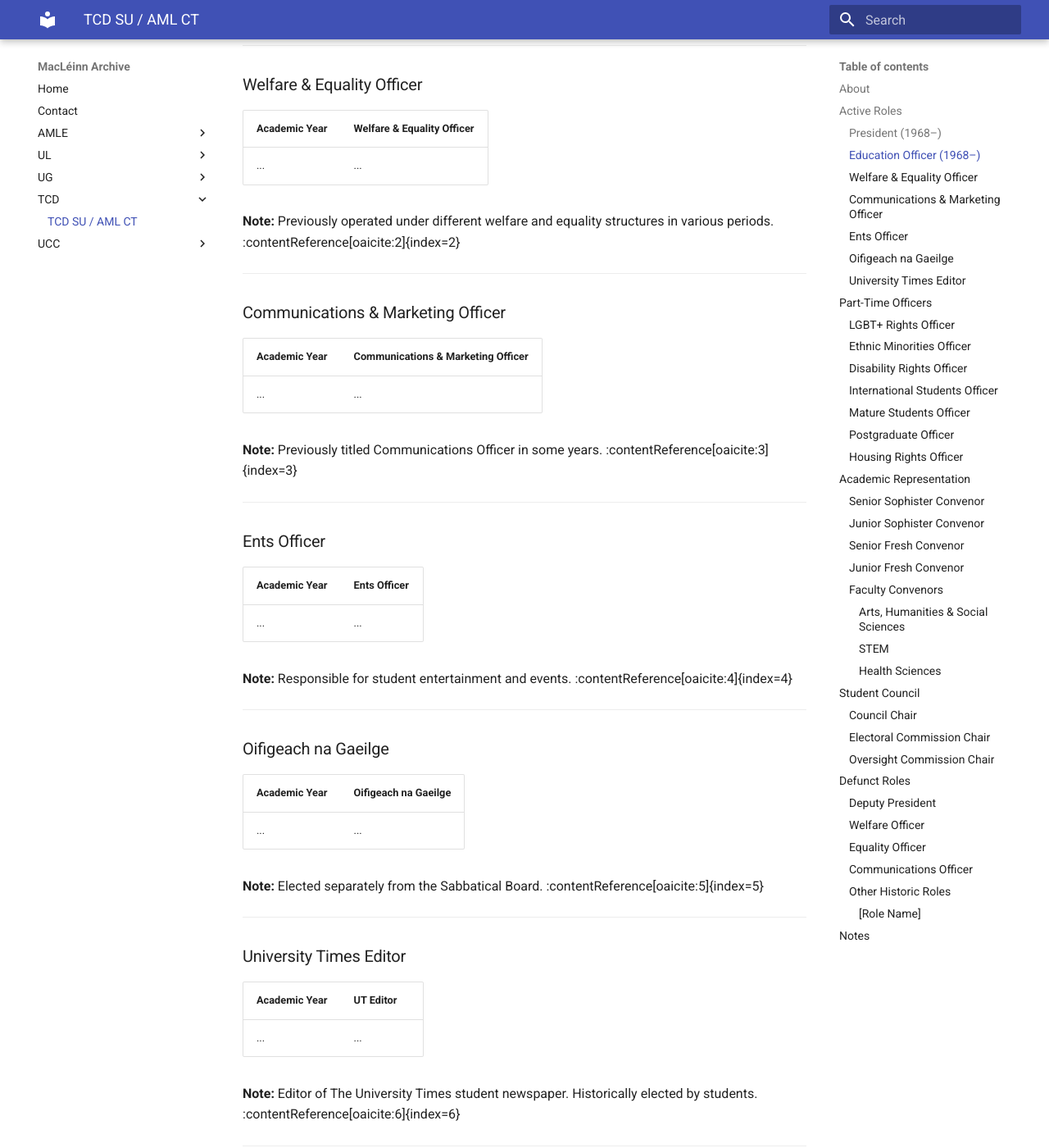
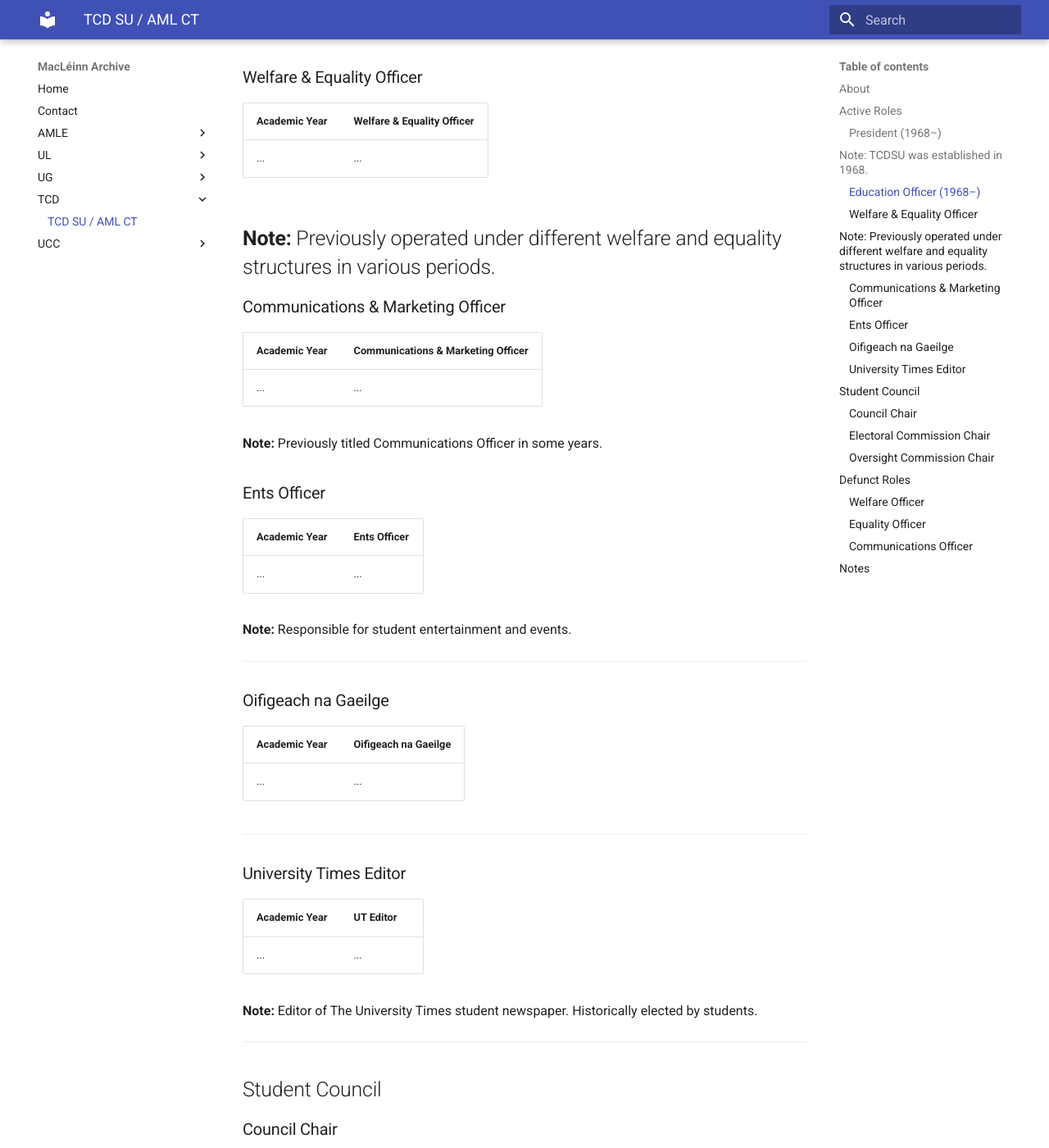
Before and after one commit to omahonye/macleinn_archive, an MkDocs documentation site: the page built from docs/tcd/tcdsu.md, in a window 1280 px wide and 1400 px high, scrolled down 1043 px. Shown: the whole window at 82% size. Built offline with MkDocs 1.6.1 and Material for MkDocs 9.7.7, drawn with Linux system fonts in a browser that asks for light colours; some of the changed text lies outside the part shown.

Commit message:
Update tcdsu.md

```diff
--- a/docs/tcd/tcdsu.md
+++ b/docs/tcd/tcdsu.md
@@ -18,8 +18,7 @@
 |---|---|
 | ... | ... |
 
-**Note:** TCDSU was established in 1968. :contentReference[oaicite:0]{index=0}
-
+**Note:** TCDSU was established in 1968.
 ---
 
 ### Education Officer (1968–)
@@ -28,7 +27,7 @@
 |---|---|
 | ... | ... |
 
-**Note:** Also serves as Vice-President of the Union. :contentReference[oaicite:1]{index=1}
+**Note:** Also serves as Vice-President of the Union.
 
 ---
 
@@ -38,8 +37,7 @@
 |---|---|
 | ... | ... |
 
-**Note:** Previously operated under different welfare and equality structures in various periods. :contentReference[oaicite:2]{index=2}
-
+**Note:** Previously operated under different welfare and equality structures in various periods.
 ---
 
 ### Communications & Marketing Officer
@@ -48,9 +46,7 @@
 |---|---|
 | ... | ... |
 
-**Note:** Previously titled Communications Officer in some years. :contentReference[oaicite:3]{index=3}
-
----
+**Note:** Previously titled Communications Officer in some years.
 
 ### Ents Officer
 
@@ -58,7 +54,7 @@
 |---|---|
 | ... | ... |
 
-**Note:** Responsible for student entertainment and events. :contentReference[oaicite:4]{index=4}
+**Note:** Responsible for student entertainment and events.
 
 ---
 
@@ -68,7 +64,6 @@
 |---|---|
 | ... | ... |
 
-**Note:** Elected separately from the Sabbatical Board. :contentReference[oaicite:5]{index=5}
 
 ---
 
@@ -78,129 +73,10 @@
 |---|---|
 | ... | ... |
 
-**Note:** Editor of The University Times student newspaper. Historically elected by students. :contentReference[oaicite:6]{index=6}
+**Note:** Editor of The University Times student newspaper. Historically elected by students.
 
 ---
 
-## Part-Time Officers
-
-### LGBT+ Rights Officer
-
-| Academic Year | LGBT+ Rights Officer |
-|---|---|
-| ... | ... |
-
----
-
-### Ethnic Minorities Officer
-
-| Academic Year | Ethnic Minorities Officer |
-|---|---|
-| ... | ... |
-
----
-
-### Disability Rights Officer
-
-| Academic Year | Disability Rights Officer |
-|---|---|
-| ... | ... |
-
----
-
-### International Students Officer
-
-| Academic Year | International Students Officer |
-|---|---|
-| ... | ... |
-
----
-
-### Mature Students Officer
-
-| Academic Year | Mature Students Officer |
-|---|---|
-| ... | ... |
-
----
-
-### Postgraduate Officer
-
-| Academic Year | Postgraduate Officer |
-|---|---|
-| ... | ... |
-
----
-
-### Housing Rights Officer
-
-| Academic Year | Housing Rights Officer |
-|---|---|
-| ... | ... |
-
-**Note:** Established in the 2020s.
-
----
-
-## Academic Representation
-
-### Senior Sophister Convenor
-
-| Academic Year | Officer |
-|---|---|
-| ... | ... |
-
----
-
-### Junior Sophister Convenor
-
-| Academic Year | Officer |
-|---|---|
-| ... | ... |
-
----
-
-### Senior Fresh Convenor
-
-| Academic Year | Officer |
-|---|---|
-| ... | ... |
-
----
-
-### Junior Fresh Convenor
-
-| Academic Year | Officer |
-|---|---|
-| ... | ... |
-
----
-
-### Faculty Convenors
-
-#### Arts, Humanities & Social Sciences
-
-| Academic Year | Convenor |
-|---|---|
-| ... | ... |
-
----
-
-#### STEM
-
-| Academic Year | Convenor |
-|---|---|
-| ... | ... |
-
----
-
-#### Health Sciences
-
-| Academic Year | Convenor |
-|---|---|
-| ... | ... |
-
----
 
 ## Student Council
 
@@ -229,14 +105,6 @@
 ---
 
 ## Defunct Roles
-
-### Deputy President
-
-| Academic Year | Deputy President |
-|---|---|
-| ... | ... |
-
----
 
 ### Welfare Officer
 
@@ -267,17 +135,6 @@
 **Note:** Later retitled Communications & Marketing Officer.
 
 ---
-
-### Other Historic Roles
-
-#### [Role Name]
-
-| Academic Year | Officer |
-|---|---|
-| ... | ... |
-
----
-
 ## Notes
 
 - Years are academic years.
```
